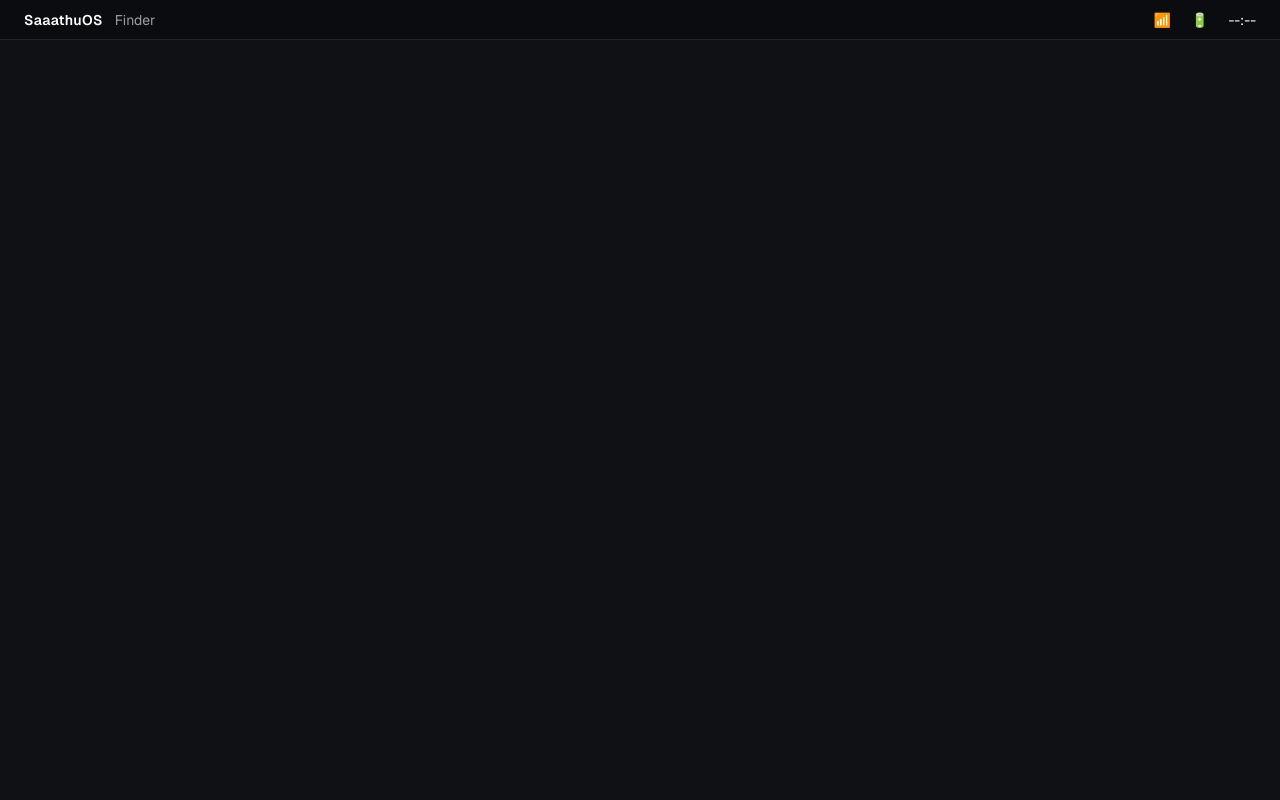
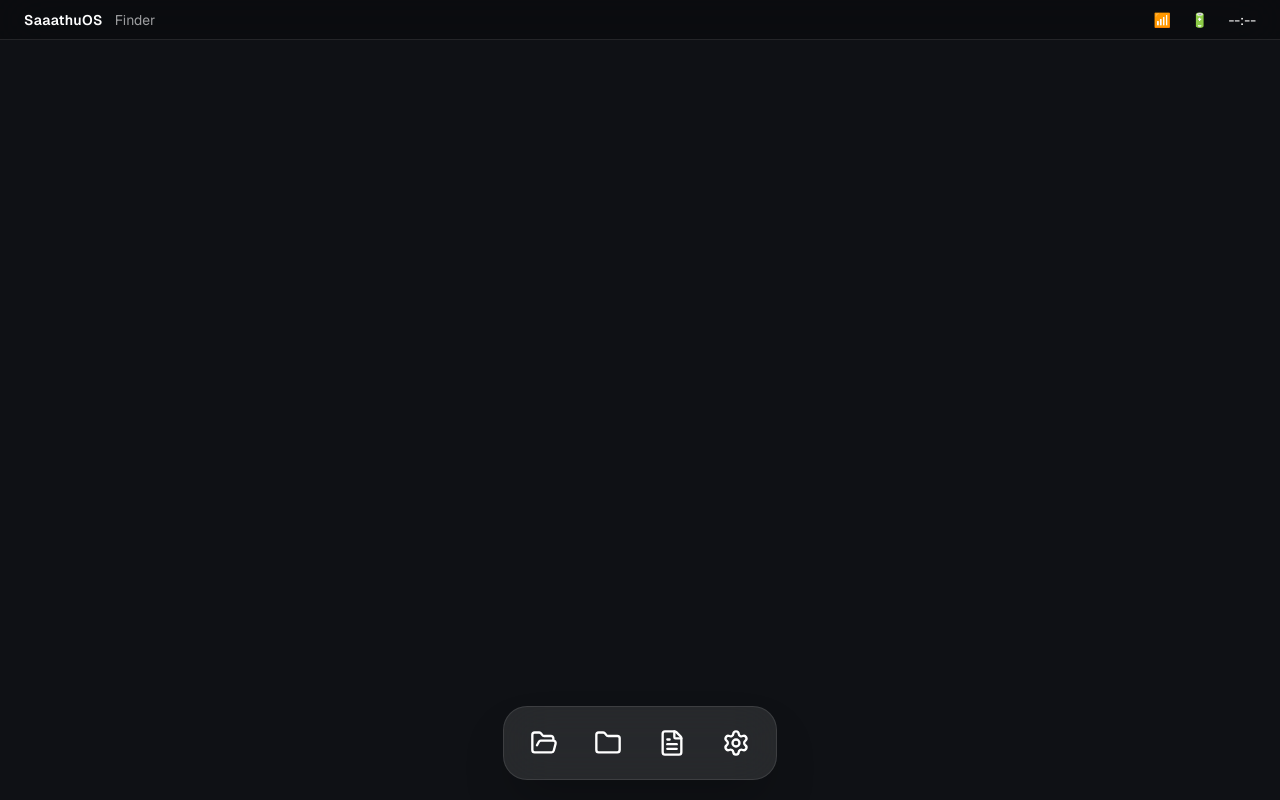
Before and after one commit to Sathvik523/SaaathuOS, a Next.js app: page / in a window 1280 px wide. Built offline with nearby package versions, Linux system fonts and the light colour scheme.

Commit message:
feat: implement floating dock

```diff
--- a/package.json
+++ b/package.json
@@ -9,6 +9,7 @@
     "lint": "eslint"
   },
   "dependencies": {
+    "lucide-react": "^1.27.0",
     "next": "16.2.11",
     "react": "19.2.4",
     "react-dom": "19.2.4"
--- a/src/system/desktop/DesktopShell.tsx
+++ b/src/system/desktop/DesktopShell.tsx
@@ -2,6 +2,7 @@ import Desktop from "./Desktop";
 import Wallpaper from "./Wallpaper";
 
 import { MenuBar } from "./menu-bar";
+import { Dock } from "@/system/dock";
 
 export default function DesktopShell() {
   return (
@@ -9,6 +10,7 @@ export default function DesktopShell() {
       <Wallpaper />
       <MenuBar />
       <Desktop />
+      <Dock />
     </>
   );
 }
--- /dev/null
+++ b/src/system/dock/Dock.tsx
@@ -0,0 +1,28 @@
+import DockApps from "./DockApps";
+
+export default function Dock() {
+  return (
+    <div
+      className="
+        fixed
+        bottom-5
+        left-1/2
+        z-50
+        flex
+        -translate-x-1/2
+        items-center
+        gap-2
+        rounded-3xl
+        border
+        border-white/10
+        bg-white/10
+        px-3
+        py-2
+        shadow-2xl
+        backdrop-blur-xl
+      "
+    >
+      <DockApps />
+    </div>
+  );
+}
--- /dev/null
+++ b/src/system/dock/DockApps.tsx
@@ -0,0 +1,34 @@
+import {
+  Folder,
+  FolderOpen,
+  FileText,
+  Settings,
+} from "lucide-react";
+
+import DockItem from "./DockItem";
+
+export default function DockApps() {
+  return (
+    <>
+      <DockItem
+        icon={FolderOpen}
+        label="Explorer"
+      />
+
+      <DockItem
+        icon={Folder}
+        label="Projects"
+      />
+
+      <DockItem
+        icon={FileText}
+        label="Resume"
+      />
+
+      <DockItem
+        icon={Settings}
+        label="Settings"
+      />
+    </>
+  );
+}
--- /dev/null
+++ b/src/system/dock/DockItem.tsx
@@ -0,0 +1,37 @@
+import { LucideIcon } from "lucide-react";
+
+interface DockItemProps {
+  icon: LucideIcon;
+  label: string;
+}
+
+export default function DockItem({
+  icon: Icon,
+  label,
+}: DockItemProps) {
+  return (
+    <button
+      className="
+        group
+        flex
+        h-14
+        w-14
+        items-center
+        justify-center
+        rounded-2xl
+        transition-all
+        duration-200
+        hover:-translate-y-1
+        hover:scale-110
+        hover:bg-white/10
+      "
+      aria-label={label}
+      title={label}
+    >
+      <Icon
+        size={28}
+        className="text-white"
+      />
+    </button>
+  );
+}
--- /dev/null
+++ b/src/system/dock/index.ts
@@ -0,0 +1 @@
+export { default as Dock } from "./Dock";
```
Also changed, not shown: 1 other file (tests, documents, lock files or other folders).
